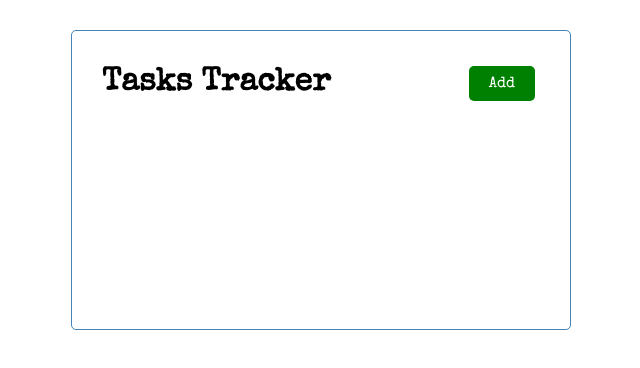
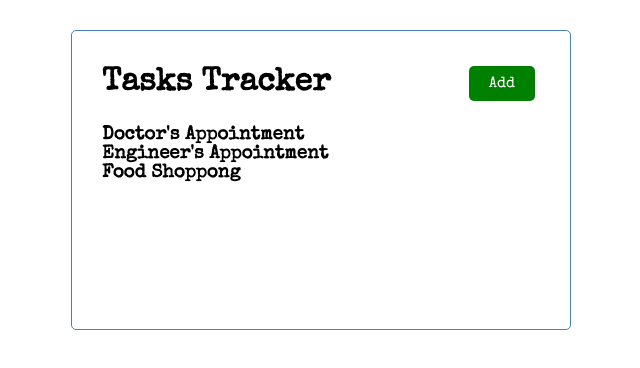
Before and after one commit to nihaltowfiq/react-task-tracker, a React (Create React App) app: page / in a window 1280 px wide. Shown: the top 368 px of the page, without its empty margins (319-959 px from the left). Built offline with nearby package versions, Linux system fonts and the light colour scheme.

Commit message:
static tasks

```diff
--- a/src/App.js
+++ b/src/App.js
@@ -1,9 +1,32 @@
+import { useState } from "react";
 import Header from "./components/Header";
+import Tasks from "./components/Tasks";
 
 function App() {
+  const [tasks, setTasks] = useState([
+    {
+      id: 1,
+      text: "Doctor's Appointment",
+      day: "Feb 5th at 2:30PM",
+      reminder: true,
+    },
+    {
+      id: 2,
+      text: "Engineer's Appointment",
+      day: "Feb 5th at 2:30PM",
+      reminder: true,
+    },
+    {
+      id: 3,
+      text: "Food Shoppong",
+      day: "Feb 5th at 2:30PM",
+      reminder: false,
+    },
+  ]);
   return (
     <div className="container">
       <Header title="Tasks Tracker" />
+      <Tasks tasks={tasks} />
     </div>
   );
 }
--- /dev/null
+++ b/src/components/Tasks.js
@@ -0,0 +1,15 @@
+import React from "react";
+
+// const tasks = ;
+
+const Tasks = ({ tasks }) => {
+  return (
+    <>
+      {tasks.map((task) => (
+        <h3 key={task.id}>{task.text}</h3>
+      ))}
+    </>
+  );
+};
+
+export default Tasks;
```
Also changed, not shown: src/components/Task.js (added, +7 -0 lines), 1 other file (tests, documents, lock files or other folders).
